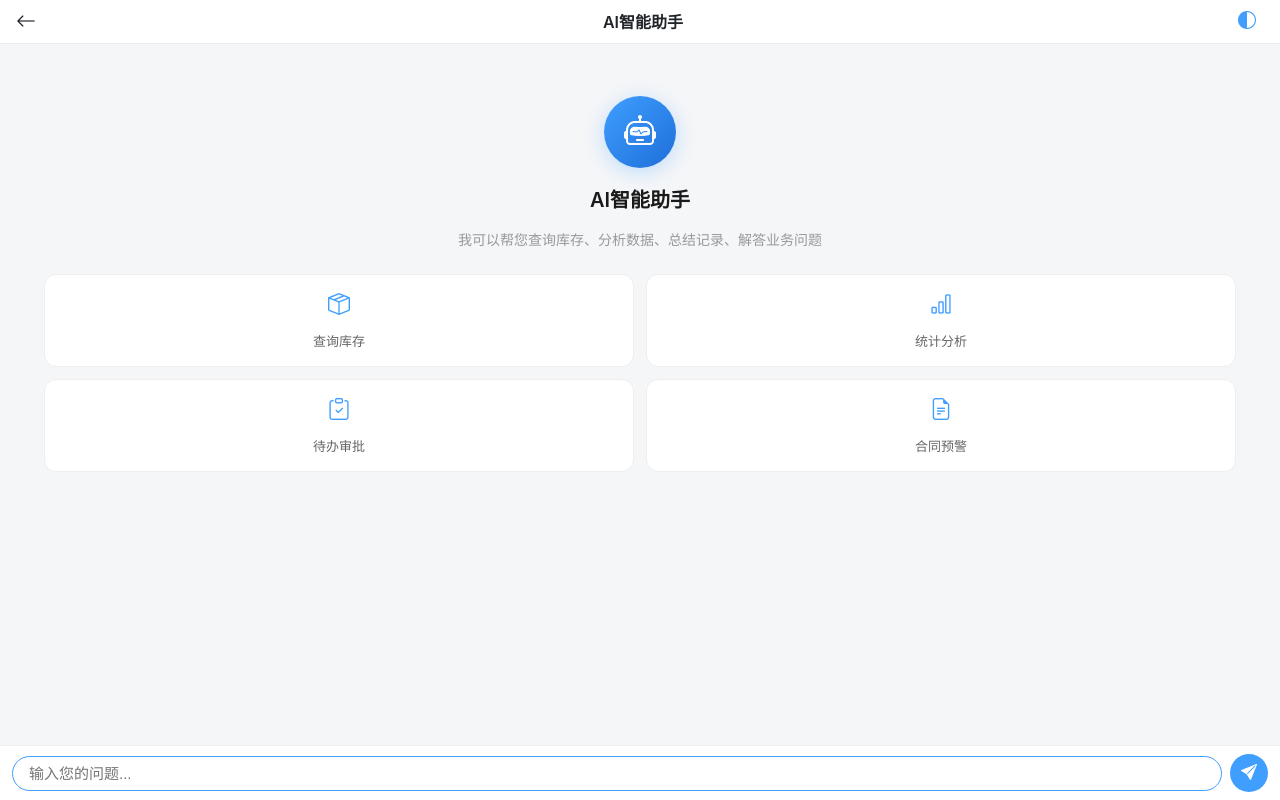
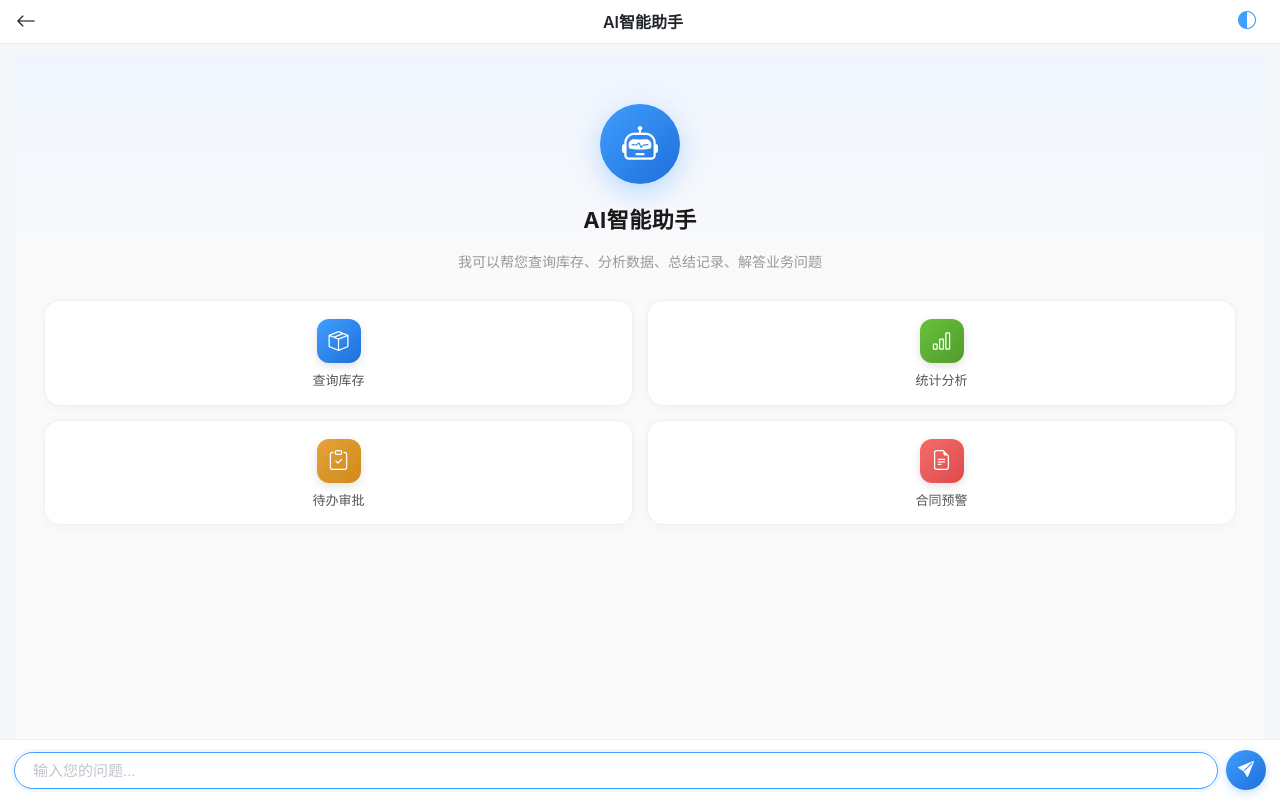
Before and after one commit to 3100572283-oss/material-equipment-management, a Python web app: template app/templates/mobile/ai_assistant.html in a window 1280 px wide. Run offline with Jinja, Linux system fonts and the light colour scheme; the template is opened without the code that fills it, so the values that code supplies are empty; some libraries are stand-ins or nearby versions.

Commit message:
UI: 移动端AI助手页面重新设计 - 渐变背景+彩色图标卡片+毛玻璃输入栏+动画+深色模式优化

```diff
--- a/app/static/css/mobile.css
+++ b/app/static/css/mobile.css
@@ -2519,164 +2519,208 @@ body.dark-mode .m-calc-keypad button.equals { background: #2d7dd2; color: #fff;
 .m-ai-page {
     padding-bottom: 0 !important;
 }
+
+/* ========== V7.1 移动端AI助手页面 ========== */
+.m-ai-page .m-content,
+.m-ai-page .m-navbar + div {
+    padding-bottom: 0 !important;
+}
+
 .m-ai-page-wrap {
     min-height: calc(100vh - 56px);
-    padding-bottom: 70px;
-}
+    padding-bottom: 72px;
+    background: linear-gradient(180deg, #f0f5ff 0%, #fafafa 30%, #fafafa 100%);
+}
+
+/* ========== 欢迎区域 ========== */
 .m-ai-welcome {
     text-align: center;
-    padding: 40px 20px 20px;
+    padding: 48px 24px 28px;
 }
 .m-ai-welcome-icon {
-    width: 72px;
-    height: 72px;
-    margin: 0 auto 16px;
+    width: 80px;
+    height: 80px;
+    margin: 0 auto 20px;
     border-radius: 50%;
     background: linear-gradient(135deg, #409eff, #1e6fd9);
     display: flex;
     align-items: center;
     justify-content: center;
-    font-size: 32px;
-    color: #fff;
-    box-shadow: 0 4px 20px rgba(64, 158, 255, 0.3);
+    font-size: 36px;
+    color: #fff;
+    box-shadow: 0 8px 28px rgba(64, 158, 255, 0.35);
 }
 .m-ai-welcome h2 {
-    font-size: 20px;
-    font-weight: 600;
+    font-size: 22px;
+    font-weight: 700;
     color: #1a1a1a;
     margin-bottom: 8px;
+    letter-spacing: 0.5px;
 }
 .m-ai-welcome p {
     font-size: 14px;
     color: #999;
-    margin-bottom: 24px;
-}
+    margin-bottom: 28px;
+    line-height: 1.5;
+}
+
+/* ========== 快捷问题卡片 ========== */
 .m-ai-welcome-tips {
     display: grid;
     grid-template-columns: 1fr 1fr;
-    gap: 12px;
-    padding: 0 8px;
+    gap: 14px;
+    padding: 0 4px;
 }
 .m-ai-tip {
     background: #fff;
-    border: 1px solid #eee;
-    border-radius: 12px;
-    padding: 14px 12px;
+    border: 1px solid #f0f0f0;
+    border-radius: 16px;
+    padding: 18px 12px 14px;
     text-align: center;
     cursor: pointer;
-    transition: all 0.2s;
+    transition: all 0.25s ease;
     -webkit-tap-highlight-color: transparent;
+    box-shadow: 0 2px 12px rgba(0, 0, 0, 0.04);
+    display: flex;
+    flex-direction: column;
+    align-items: center;
+    gap: 8px;
 }
 .m-ai-tip:active {
-    transform: scale(0.96);
-    background: #f0f7ff;
+    transform: scale(0.95);
+    box-shadow: 0 1px 6px rgba(64, 158, 255, 0.15);
     border-color: #409eff;
 }
-.m-ai-tip i {
-    font-size: 22px;
-    color: #409eff;
-    display: block;
-    margin-bottom: 6px;
+.m-ai-tip-icon {
+    width: 44px;
+    height: 44px;
+    border-radius: 12px;
+    display: flex;
+    align-items: center;
+    justify-content: center;
+    font-size: 20px;
+    color: #fff;
+    box-shadow: 0 3px 10px rgba(0, 0, 0, 0.12);
 }
 .m-ai-tip span {
     font-size: 13px;
-    color: #666;
-}
-
-/* 消息列表 */
+    color: #555;
+    font-weight: 500;
+}
+
+/* ========== 消息列表 ========== */
 .m-ai-msgs {
-    padding: 12px 14px;
+    padding: 8px 14px 16px;
 }
 .m-ai-msg-user {
     display: flex;
     justify-content: flex-end;
-    margin-bottom: 14px;
+    margin-bottom: 16px;
+    animation: m-ai-fadein 0.3s ease;
 }
 .m-ai-bubble-user {
-    max-width: 78%;
-    padding: 10px 14px;
-    border-radius: 16px 16px 4px 16px;
-    background: #409eff;
+    max-width: 76%;
+    padding: 11px 16px;
+    border-radius: 18px 18px 4px 18px;
+    background: linear-gradient(135deg, #409eff, #1e6fd9);
     color: #fff;
     font-size: 14px;
     line-height: 1.6;
     word-break: break-word;
+    box-shadow: 0 2px 10px rgba(64, 158, 255, 0.25);
 }
 .m-ai-msg-bot {
     display: flex;
     align-items: flex-start;
-    gap: 8px;
-    margin-bottom: 14px;
+    gap: 10px;
+    margin-bottom: 16px;
+    animation: m-ai-fadein 0.3s ease;
 }
 .m-ai-avatar-bot {
-    width: 32px;
-    height: 32px;
+    width: 34px;
+    height: 34px;
     border-radius: 50%;
     background: linear-gradient(135deg, #409eff, #1e6fd9);
     display: flex;
     align-items: center;
     justify-content: center;
     color: #fff;
-    font-size: 16px;
+    font-size: 17px;
     flex-shrink: 0;
+    box-shadow: 0 2px 8px rgba(64, 158, 255, 0.2);
 }
 .m-ai-bubble-bot {
-    max-width: 78%;
-    padding: 10px 14px;
-    border-radius: 4px 16px 16px 16px;
+    max-width: 76%;
+    padding: 11px 16px;
+    border-radius: 4px 18px 18px 18px;
     background: #fff;
     color: #333;
     font-size: 14px;
-    line-height: 1.6;
+    line-height: 1.7;
     word-break: break-word;
-    box-shadow: 0 1px 4px rgba(0,0,0,0.06);
+    box-shadow: 0 2px 10px rgba(0, 0, 0, 0.05);
 }
 .m-ai-bubble-bot pre {
-    background: #f5f5f5;
-    padding: 8px 10px;
+    background: #f5f7fa;
+    padding: 10px 12px;
     border-radius: 8px;
     overflow-x: auto;
-    margin: 6px 0;
+    margin: 8px 0;
     font-size: 13px;
+    border: 1px solid #eee;
 }
 .m-ai-bubble-bot code {
-    background: #f0f0f0;
-    padding: 2px 5px;
+    background: #f0f5ff;
+    color: #409eff;
+    padding: 2px 6px;
     border-radius: 4px;
     font-size: 13px;
 }
+.m-ai-bubble-bot pre code {
+    background: none;
+    color: #333;
+    padding: 0;
+}
+.m-ai-bubble-bot strong { font-weight: 600; color: #1a1a1a; }
 .m-ai-bubble-bot table {
     border-collapse: collapse;
+    margin: 8px 0;
+    font-size: 13px;
+    width: 100%;
+}
+.m-ai-bubble-bot table td {
+    border: 1px solid #e0e0e0;
+    padding: 6px 10px;
+}
+.m-ai-bubble-bot ul {
+    padding-left: 20px;
     margin: 6px 0;
-    font-size: 13px;
-}
-.m-ai-bubble-bot table td {
-    border: 1px solid #ddd;
-    padding: 4px 8px;
-}
-.m-ai-bubble-bot ul {
-    padding-left: 18px;
-    margin: 4px 0;
-}
-
-/* 打字动画 */
+}
+.m-ai-bubble-bot li { margin: 3px 0; }
+
+@keyframes m-ai-fadein {
+    from { opacity: 0; transform: translateY(8px); }
+    to { opacity: 1; transform: translateY(0); }
+}
+
+/* ========== 打字动画 ========== */
 .m-ai-typing .m-ai-dot {
     display: inline-block;
-    width: 7px;
-    height: 7px;
+    width: 8px;
+    height: 8px;
     border-radius: 50%;
-    background: #bbb;
-    margin: 0 2px;
+    background: #c0c0c0;
+    margin: 0 3px;
     animation: m-ai-bounce 1.4s infinite ease-in-out;
 }
 .m-ai-typing .m-ai-dot:nth-child(2) { animation-delay: 0.2s; }
 .m-ai-typing .m-ai-dot:nth-child(3) { animation-delay: 0.4s; }
 @keyframes m-ai-bounce {
-    0%, 80%, 100% { transform: scale(0.6); opacity: 0.5; }
+    0%, 80%, 100% { transform: scale(0.6); opacity: 0.4; }
     40% { transform: scale(1); opacity: 1; }
 }
 
-/* 底部输入栏 */
+/* ========== 底部输入栏 ========== */
 .m-ai-input-bar {
     position: fixed;
     bottom: 0;
@@ -2685,30 +2729,35 @@ body.dark-mode .m-calc-keypad button.equals { background: #2d7dd2; color: #fff;
     display: flex;
     align-items: center;
     gap: 8px;
-    padding: 8px 12px;
-    padding-bottom: max(8px, env(safe-area-inset-bottom));
-    background: #fff;
-    border-top: 1px solid #eee;
+    padding: 10px 14px;
+    padding-bottom: max(10px, env(safe-area-inset-bottom));
+    background: rgba(255, 255, 255, 0.96);
+    backdrop-filter: blur(10px);
+    -webkit-backdrop-filter: blur(10px);
+    border-top: 1px solid rgba(0, 0, 0, 0.06);
     z-index: 1000;
 }
 .m-ai-input {
     flex: 1;
-    border: 1px solid #ddd;
-    border-radius: 22px;
-    padding: 8px 16px;
+    border: 1.5px solid #e4e7ed;
+    border-radius: 24px;
+    padding: 9px 18px;
     font-size: 15px;
     outline: none;
     background: #f5f7fa;
     color: #333;
-    transition: border-color 0.2s;
-}
+    transition: all 0.2s;
+    -webkit-appearance: none;
+}
+.m-ai-input::placeholder { color: #c0c4cc; }
 .m-ai-input:focus {
     border-color: #409eff;
     background: #fff;
+    box-shadow: 0 0 0 3px rgba(64, 158, 255, 0.08);
 }
 .m-ai-mic-btn {
-    width: 38px;
-    height: 38px;
+    width: 40px;
+    height: 40px;
     border-radius: 50%;
     border: none;
     background: #f0f7ff;
@@ -2720,22 +2769,24 @@ body.dark-mode .m-calc-keypad button.equals { background: #2d7dd2; color: #fff;
     cursor: pointer;
     flex-shrink: 0;
     -webkit-tap-highlight-color: transparent;
-}
+    transition: all 0.2s;
+}
+.m-ai-mic-btn:active { transform: scale(0.92); }
 .m-ai-mic-btn.recording {
     background: #ff4d4f;
     color: #fff;
     animation: m-ai-pulse 1.5s infinite;
 }
 @keyframes m-ai-pulse {
-    0%, 100% { box-shadow: 0 0 0 0 rgba(255,77,79,0.4); }
-    50% { box-shadow: 0 0 0 8px rgba(255,77,79,0); }
+    0%, 100% { box-shadow: 0 0 0 0 rgba(255, 77, 79, 0.4); }
+    50% { box-shadow: 0 0 0 10px rgba(255, 77, 79, 0); }
 }
 .m-ai-send-btn {
-    width: 38px;
-    height: 38px;
+    width: 40px;
+    height: 40px;
     border-radius: 50%;
     border: none;
-    background: #409eff;
+    background: linear-gradient(135deg, #409eff, #1e6fd9);
     color: #fff;
     font-size: 16px;
     display: flex;
@@ -2744,38 +2795,47 @@ body.dark-mode .m-calc-keypad button.equals { background: #2d7dd2; color: #fff;
     cursor: pointer;
     flex-shrink: 0;
     -webkit-tap-highlight-color: transparent;
-}
-.m-ai-send-btn:active { transform: scale(0.92); }
+    box-shadow: 0 3px 10px rgba(64, 158, 255, 0.3);
+    transition: all 0.2s;
+}
+.m-ai-send-btn:active { transform: scale(0.9); }
 
 /* ========== 深色模式 ========== */
-body.dark-mode .m-ai-welcome h2 { color: #e0e0e0; }
+body.dark-mode .m-ai-page-wrap {
+    background: linear-gradient(180deg, #1a2332 0%, #1e1e1e 30%, #1e1e1e 100%);
+}
+body.dark-mode .m-ai-welcome h2 { color: #e8e8e8; }
 body.dark-mode .m-ai-welcome p { color: #888; }
 body.dark-mode .m-ai-tip {
     background: #2a2a2a;
     border-color: #3a3a3a;
+    box-shadow: 0 2px 10px rgba(0, 0, 0, 0.15);
 }
 body.dark-mode .m-ai-tip:active {
     background: #1a2a3a;
     border-color: #409eff;
 }
-body.dark-mode .m-ai-tip span { color: #aaa; }
+body.dark-mode .m-ai-tip span { color: #ccc; }
 body.dark-mode .m-ai-bubble-bot {
     background: #2a2a2a;
     color: #ddd;
-    box-shadow: 0 1px 4px rgba(0,0,0,0.2);
-}
-body.dark-mode .m-ai-bubble-bot pre { background: #1a1a1a; }
-body.dark-mode .m-ai-bubble-bot code { background: #1a1a1a; }
+    box-shadow: 0 2px 8px rgba(0, 0, 0, 0.2);
+}
+body.dark-mode .m-ai-bubble-bot pre { background: #1a1a1a; border-color: #333; }
+body.dark-mode .m-ai-bubble-bot code { background: #1a2332; color: #66b1ff; }
+body.dark-mode .m-ai-bubble-bot pre code { color: #ddd; }
+body.dark-mode .m-ai-bubble-bot strong { color: #fff; }
 body.dark-mode .m-ai-bubble-bot table td { border-color: #444; }
 body.dark-mode .m-ai-input-bar {
-    background: #1e1e1e;
-    border-top-color: #333;
+    background: rgba(30, 30, 30, 0.96);
+    border-top-color: rgba(255, 255, 255, 0.08);
 }
 body.dark-mode .m-ai-input {
     background: #2a2a2a;
     border-color: #444;
     color: #ddd;
 }
+body.dark-mode .m-ai-input::placeholder { color: #666; }
 body.dark-mode .m-ai-input:focus {
     border-color: #409eff;
     background: #2a2a2a;
--- a/app/templates/mobile/ai_assistant.html
+++ b/app/templates/mobile/ai_assistant.html
@@ -16,19 +16,27 @@
         <p>我可以帮您查询库存、分析数据、总结记录、解答业务问题</p>
         <div class="m-ai-welcome-tips">
             <div class="m-ai-tip" data-msg="查询当前项目库存情况">
-                <i class="bi bi-box-seam"></i>
+                <div class="m-ai-tip-icon" style="background:linear-gradient(135deg,#409eff,#1e6fd9);">
+                    <i class="bi bi-box-seam"></i>
+                </div>
                 <span>查询库存</span>
             </div>
             <div class="m-ai-tip" data-msg="本月入库出库统计">
-                <i class="bi bi-bar-chart"></i>
+                <div class="m-ai-tip-icon" style="background:linear-gradient(135deg,#67c23a,#529b2e);">
+                    <i class="bi bi-bar-chart"></i>
+                </div>
                 <span>统计分析</span>
             </div>
             <div class="m-ai-tip" data-msg="待我审批的有哪些">
-                <i class="bi bi-clipboard-check"></i>
+                <div class="m-ai-tip-icon" style="background:linear-gradient(135deg,#e6a23c,#cf8a17);">
+                    <i class="bi bi-clipboard-check"></i>
+                </div>
                 <span>待办审批</span>
             </div>
             <div class="m-ai-tip" data-msg="合同到期预警">
-                <i class="bi bi-file-earmark-text"></i>
+                <div class="m-ai-tip-icon" style="background:linear-gradient(135deg,#f56c6c,#dd4b4b);">
+                    <i class="bi bi-file-earmark-text"></i>
+                </div>
                 <span>合同预警</span>
             </div>
         </div>
--- a/app/templates/mobile/base.html
+++ b/app/templates/mobile/base.html
@@ -14,7 +14,7 @@
     <link rel="apple-touch-icon" href="{{ url_for('static', filename='icons/icon-192.png') }}">
     <title>{% block title %}物资设备管理{% endblock %}</title>
     <link href="https://cdn.jsdelivr.net/npm/bootstrap-icons@1.11.1/font/bootstrap-icons.css" rel="stylesheet">
-    <link rel="stylesheet" href="{{ url_for('static', filename='css/mobile.css') }}">
+    <link rel="stylesheet" href="{{ url_for('static', filename='css/mobile.css') }}?v=20260806">
     <link rel="stylesheet" href="{{ url_for('static', filename='css/datepicker.css') }}">
     {% block extra_css %}{% endblock %}
     <script>
```
